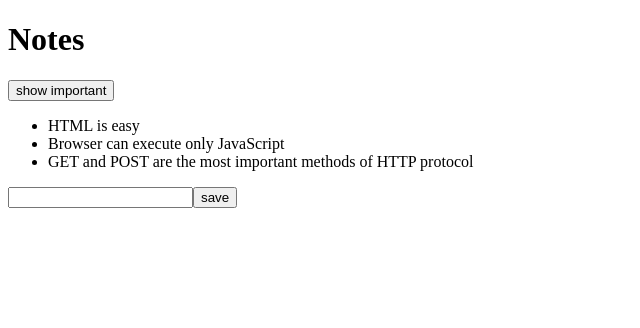
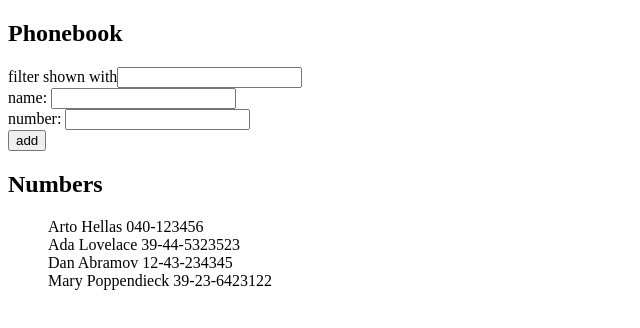
Before and after one commit to Evilgozen/-Web-, a React (Create React App) app: page / in a window 1280 px wide. Shown: the top 328 px of the page, without its empty margins (0-640 px from the left). Built offline with nearby package versions, Linux system fonts and the light colour scheme.

Commit message:
完成2.9

```diff
--- a/src/App.js
+++ b/src/App.js
@@ -1,54 +1,91 @@
 import { useState } from 'react'
-import Note from './components/Note'
 
+const App = () => {
+  const [persons, setPersons] = useState([
+      { name: 'Arto Hellas', number: '040-123456', id: 1 },
+      { name: 'Ada Lovelace', number: '39-44-5323523', id: 2 },
+      { name: 'Dan Abramov', number: '12-43-234345', id: 3 },
+      { name: 'Mary Poppendieck', number: '39-23-6423122', id: 4 }
+  ])
+  const [newName, setNewName] = useState('')
+  const [newnumber,setNewNumber] =useState('');
+  const [showName, setShowName] = useState('')
+  const [personsShow, setPersonsShow] =useState(persons)
 
-const App = (props) => {
-  const [notes, setNotes] = useState(props.notes)
-  const [newNote, setNewNote] = useState('')
-  const [showAll, setShowAll] = useState(true)
+  const addPerson = (event) => {
+    event.preventDefault()
+    const newPerson = {
+      name:newName,
+      number:newnumber
+    }
 
-  const addNote = (event) => {
-    event.preventDefault()
-    // console.log(new Date().toISOString())
-    const noteObject = {
-      content:newNote,
-      date:new Date().toISOString(),
-      important:Math.random() < 0.5,
-      id:notes.length +1
+    if(persons.some(person => person.name===newPerson.name))
+      {
+        console.log(newPerson)
+        alert(`${newName} is already added to phonebook`)
+      }
+    else {
+            setPersons(persons.concat(newPerson))
+            setNewName('')
+            setNewNumber('')
     }
-    setNotes(notes.concat(noteObject))
-    setNewNote('')
   }
 
-  const handelNoteChange = (event) => {
+  const handelNameChange = (event) => {
     console.log(event.target.value)
-    setNewNote(event.target.value)
+    setNewName(event.target.value)
   }
 
-  const notesToShow = showAll
-    ?notes
-    :notes.filter(note => note.important)
+  const handelNumberChange = (event) => {
+    console.log(event.target.value)
+    setNewNumber(event.target.value)
+  }
+
+  const handelwithSearch = (event) => {
+    setShowName(event.target.value)
+    console.log(event.target.value)
+    // console.log(showName)
+
+    const filterPersons=persons.filter(person =>
+      person.name.toLowerCase().includes(event.target.value.toLowerCase())
+    )
+
+    console.log(filterPersons)
+    setPersonsShow(filterPersons)
+    console.log(personsShow)
+  }
 
   return (
     <div>
-      <h1>Notes</h1>
-      <div>
-        <button onClick={() => setShowAll(!showAll)}>
-          show {showAll ? 'important' : 'all'}
-        </button>
+      <h2>Phonebook</h2>
+      <div> filter shown with
+        <input
+          onChange={handelwithSearch}
+        />
       </div>
-      <ul>
-        {notesToShow.map(note =>
-          <Note key={note.id} note={note} />
-        )}
-      </ul>
-      <form onSubmit = {addNote}>
-        <input
-          value={newNote}
-          onChange={handelNoteChange}
-        />
-        <button type = 'submit'>save</button>
+      <form onSubmit= {addPerson}>
+        <div>
+          name: <input
+            value={newName}
+            onChange={handelNameChange}
+          />
+        </div>
+        <div>
+          number: <input
+            value={newnumber}
+            onChange={handelNumberChange}
+          />
+        </div>
+        <div>
+          <button type="submit">add</button>
+        </div>
       </form>
+      <h2>Numbers</h2>
+        <ul>
+          {personsShow.map(person =>
+            <div key={person.name}>{person.name} {person.number}</div>
+          )}
+        </ul>
     </div>
   )
 }
```
